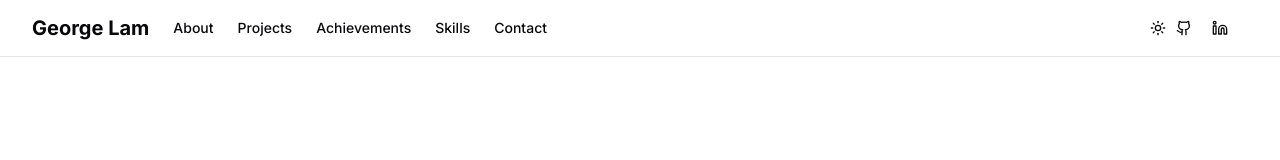
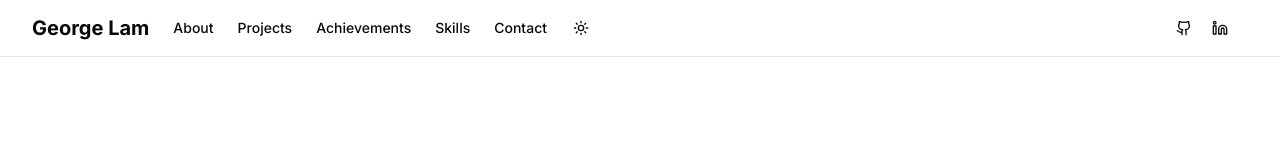
Before and after one commit to Fantastic-George/developer-and-designer-portfolio-website, a Next.js app: page / in a window 1280 px wide. Shown: the top 160 px of the page. Built offline with nearby package versions, Linux system fonts and the light colour scheme.

Commit message:
Moved the dark/light theme toggle to another location in the header

```diff
--- a/Config.js
+++ b/Config.js
@@ -129,8 +129,8 @@ const config = {
 
     // 📧 add your contact information and links below ⚡️ These get re-used througout the app!
     contactEmail: "george@example.com",
-    contactLinkedin: "https://linkedin.com/in/george",
-    contactGithub: "https://github.com/george",
+    contactLinkedin: "https://linkedin.com/in/georgewlam",
+    contactGithub: "https://github.com/Fantastic-George",
 
 
 
--- a/app/components/header.tsx
+++ b/app/components/header.tsx
@@ -19,14 +19,16 @@ const Header = () => {
             <Link href="#contact" className="transition-colors hover:text-foreground/80">Contact</Link>
           </nav>
         </div>
-        <div className="flex flex-1 items-center justify-end space-x-2">
+        <div className="flex flex-1 items-center justify-between">
+          <div className="flex items-center mr-4">
+            <ThemeToggle />
+          </div>
           <nav className="flex items-center">
-            <ThemeToggle />
-            <Link href="https://github.com/georgelam" target="_blank" rel="noreferrer" className="w-9 px-0">
+            <Link href={Config.contactGithub} target="_blank" rel="noreferrer" className="w-9 px-0">
               <GithubIcon className="h-4 w-4" />
               <span className="sr-only">GitHub</span>
             </Link>
-            <Link href="https://linkedin.com/in/georgelam" target="_blank" rel="noreferrer" className="w-9 px-0">
+            <Link href={Config.contactLinkedin} target="_blank" rel="noreferrer" className="w-9 px-0">
               <LinkedinIcon className="h-4 w-4" />
               <span className="sr-only">LinkedIn</span>
             </Link>
```
